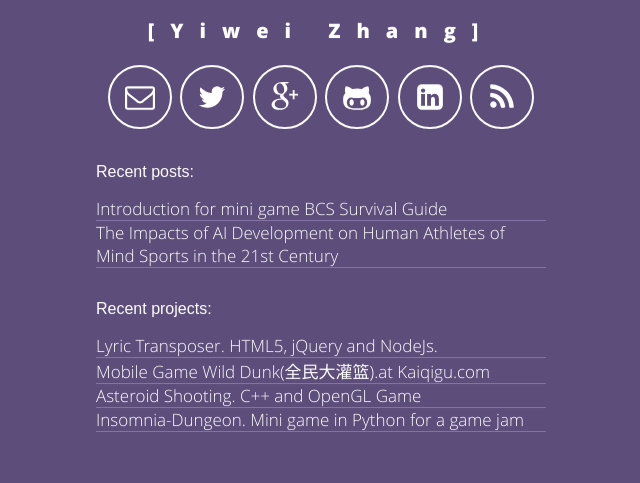
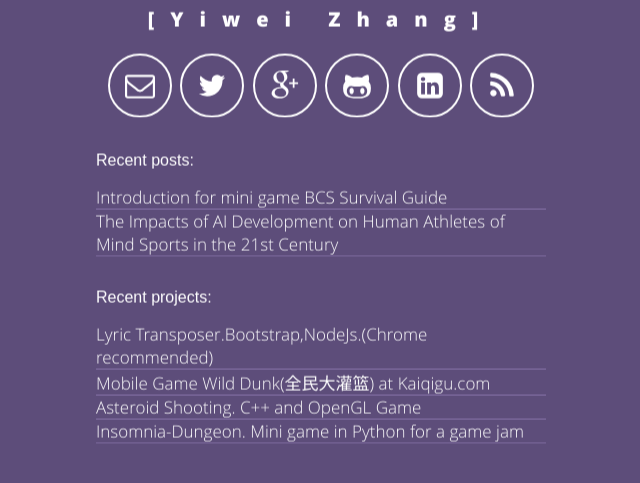
Before and after one commit to zywkloo/zywkloo.github.io, a Jekyll site: the page built from index.html, in a window 1280 px wide, cut to the strip 293-776 px from the top of the page. Shown: the whole strip, without its empty margins (319-959 px from the left). Built offline with Jekyll 4.4.1, drawn with Linux system fonts in a browser that asks for light colours.

Commit message:
Update _config.yml

```diff
--- a/_config.yml
+++ b/_config.yml
@@ -56,9 +56,9 @@ links:
 
 # projects in header index
 projects:
-  - name: Lyric Transposer. HTML5, jQuery and NodeJs.
+  - name: Lyric Transposer.Bootstrap,NodeJs.(Chrome recommended)
     url: http://149.248.57.174/
-  - name: Mobile Game Wild Dunk(全民大灌篮).at Kaiqigu.com
+  - name: Mobile Game Wild Dunk(全民大灌篮) at Kaiqigu.com
     url: http://www.18183.com/qmdgl/
   - name: Asteroid Shooting. C++ and OpenGL Game
     url: https://github.com/zywkloo/AsteroidsShooting
```
